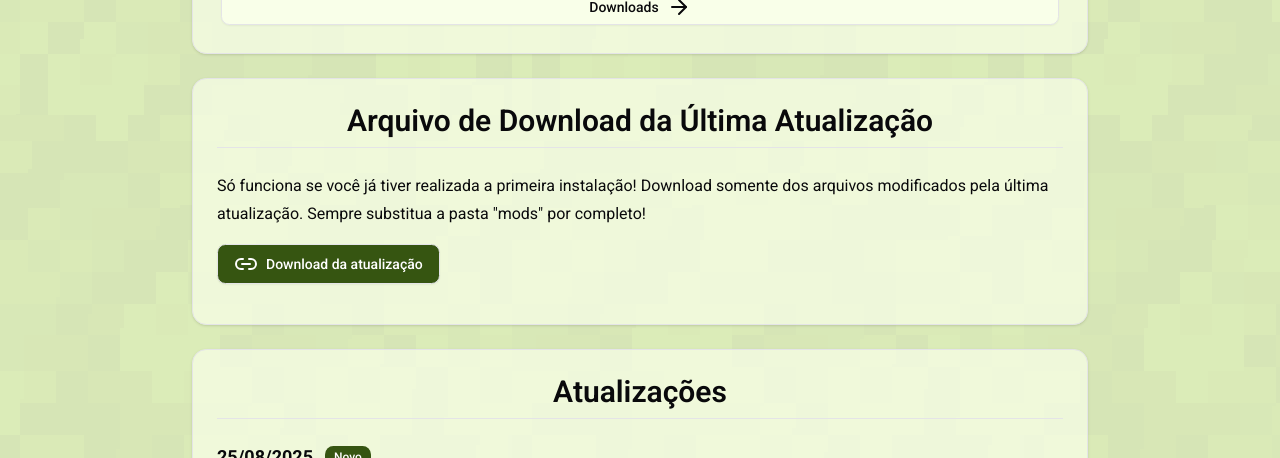
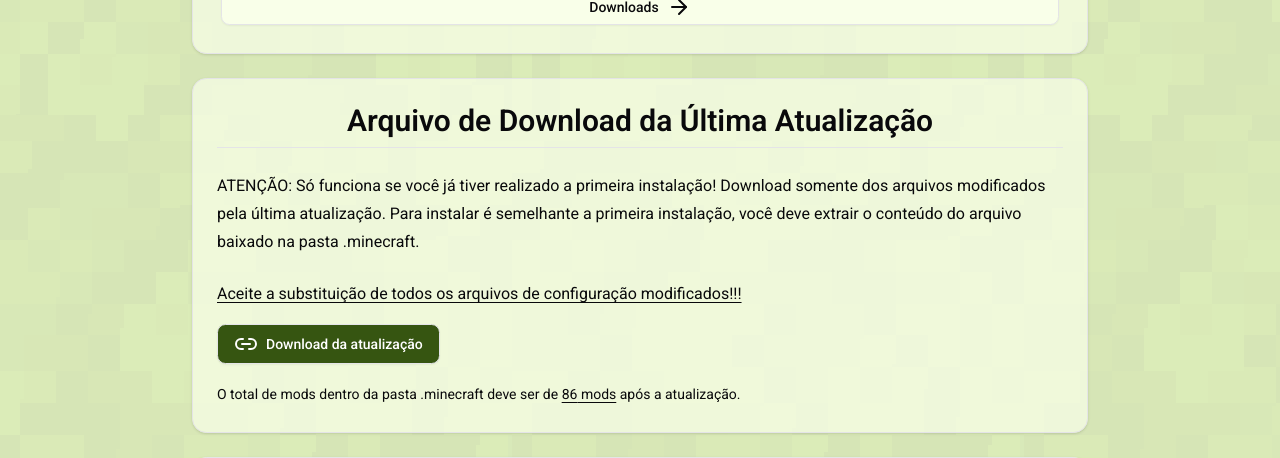
Before and after one commit to estanho/minecraft-choke7, a React (Vite) app: page / in a window 1280 px wide. Shown: the part 2445-2903 px from the top of the page. Built offline with nearby package versions, Linux system fonts and the light colour scheme; no server answers.

Commit message:
feat: change download and update

```diff
--- a/src/App.tsx
+++ b/src/App.tsx
@@ -181,10 +181,17 @@ export default function App() {
               <h2>Arquivo de Download da Última Atualização</h2>
               <div>
                 <p>
-                  Só funciona se você já tiver realizada a primeira instalação!
-                  Download somente dos arquivos modificados pela última
-                  atualização. Sempre substitua a pasta &quot;mods&quot; por
-                  completo!
+                  ATENÇÃO: Só funciona se você já tiver realizado a primeira
+                  instalação! Download somente dos arquivos modificados pela
+                  última atualização. Para instalar é semelhante a primeira
+                  instalação, você deve extrair o conteúdo do arquivo baixado na
+                  pasta .minecraft.
+                </p>
+                <p>
+                  <span className="underline underline-offset-3">
+                    Aceite a substituição de todos os arquivos de configuração
+                    modificados!!!
+                  </span>
                 </p>
                 <div className="mt-4 max-w-fit">
                   <LinkButton
@@ -193,6 +200,13 @@ export default function App() {
                     label="Link para download da atualização"
                   />
                 </div>
+                <p className="mt-0 text-[14px]">
+                  O total de mods dentro da pasta .minecraft deve ser de{" "}
+                  <span className="underline underline-offset-3">
+                    {download.number_of_mods} mods
+                  </span>{" "}
+                  após a atualização.
+                </p>
               </div>
             </Card>
           </section>
--- a/src/components/tabs/tab-downloads.tsx
+++ b/src/components/tabs/tab-downloads.tsx
@@ -27,22 +27,22 @@ export function TabDownloads() {
       <Separator />
 
       <p className="font-semibold">
-        1. Baixe o arquivo .rar com tudo que é necessário para a primeira
+        1. Baixe o arquivo .zip com tudo que é necessário para a primeira
         instalação.
       </p>
       <LinkButton
         href={download.download_url}
-        text="Link para download do arquivo (.rar)"
-        label="Link para download do arquivo (.rar)"
+        text="Link para download do arquivo (.zip)"
+        label="Link para download do arquivo (.zip)"
       />
 
       <Separator />
 
       <p className="font-semibold">
-        2. O arquivo .rar baixado deve ser extraído na pasta .minecraft.
+        2. O arquivo .zip baixado deve ser extraído na pasta .minecraft.
       </p>
       <p>
-        O conteúdo do arquivo .rar deve substituir as pastas e arquivos
+        O conteúdo do arquivo .zip deve substituir as pastas e arquivos
         existentes. Se você já tiver mods instalados é importante remove-los da
         pasta &quot;mods&quot; para evitar conflitos.
       </p>
@@ -53,6 +53,9 @@ export function TabDownloads() {
             <div className="flex items-center gap-4">
               <ImagePlay />
               GIF mostrando como encontrar a .minecraft
+              <span className="animate-pulse font-light">
+                (Clique aqui para visualizar)
+              </span>
             </div>
           </AccordionTrigger>
           <AccordionContent className="flex flex-col items-center">
@@ -74,7 +77,10 @@ export function TabDownloads() {
           <AccordionTrigger>
             <div className="flex items-center gap-4">
               <ImagePlay />
-              GIF mostrando como extrair os arquivos do .rar
+              GIF mostrando como extrair os arquivos do .zip
+              <span className="animate-pulse font-light">
+                (Clique aqui para visualizar)
+              </span>
             </div>
           </AccordionTrigger>
           <AccordionContent>
--- a/src/components/tabs/tab-launchers.tsx
+++ b/src/components/tabs/tab-launchers.tsx
@@ -76,6 +76,9 @@ export function TabLaunchers() {
                   <div className="flex items-center gap-4">
                     <Image />
                     Imagem mostrando onde baixar o SKLauncher
+                    <span className="animate-pulse font-light">
+                      (Clique aqui para visualizar)
+                    </span>
                   </div>
                 </AccordionTrigger>
                 <AccordionContent>
@@ -103,8 +106,7 @@ export function TabLaunchers() {
             <p>
               Para isso, clique no botão &apos;Mudar para modo offline&apos; no
               canto inferior esquerdo e depois digite o username que você deseja
-              utilizar no jogo (esse username não é definitivo, você pode
-              altera-lo).
+              utilizar no jogo.
             </p>
 
             <Accordion id="username-sklauncher" type="multiple">
@@ -113,6 +115,9 @@ export function TabLaunchers() {
                   <div className="flex items-center gap-4">
                     <ImagePlay />
                     GIF mostrando como selecionar o username
+                    <span className="animate-pulse font-light">
+                      (Clique aqui para visualizar)
+                    </span>
                   </div>
                 </AccordionTrigger>
                 <AccordionContent>
@@ -143,6 +148,9 @@ export function TabLaunchers() {
                   <div className="flex items-center gap-4">
                     <ImagePlay />
                     GIF mostrando como criar a instalação
+                    <span className="animate-pulse font-light">
+                      (Clique aqui para visualizar)
+                    </span>
                   </div>
                 </AccordionTrigger>
                 <AccordionContent>
@@ -172,6 +180,9 @@ export function TabLaunchers() {
                   <div className="flex items-center gap-4">
                     <ImagePlay />
                     GIF mostrando como verficar a quantidade de memória
+                    <span className="animate-pulse font-light">
+                      (Clique aqui para visualizar)
+                    </span>
                   </div>
                 </AccordionTrigger>
                 <AccordionContent>
@@ -227,6 +238,9 @@ export function TabLaunchers() {
                   <div className="flex items-center gap-4">
                     <ImagePlay />
                     GIF mostrando como baixar o Forge 1.20.1 - 47.4.0
+                    <span className="animate-pulse font-light">
+                      (Clique aqui para visualizar)
+                    </span>
                   </div>
                 </AccordionTrigger>
                 <AccordionContent>
@@ -251,6 +265,9 @@ export function TabLaunchers() {
                   <div className="flex items-center gap-4">
                     <ImagePlay />
                     GIF mostrando como é a instalação do Forge
+                    <span className="animate-pulse font-light">
+                      (Clique aqui para visualizar)
+                    </span>
                   </div>
                 </AccordionTrigger>
                 <AccordionContent className="flex flex-col items-center">
@@ -301,6 +318,9 @@ export function TabLaunchers() {
                   <div className="flex items-center gap-4">
                     <ImagePlay />
                     GIF mostrando como verficar a quantidade de memória
+                    <span className="animate-pulse font-light">
+                      (Clique aqui para visualizar)
+                    </span>
                   </div>
                 </AccordionTrigger>
                 <AccordionContent>
--- a/src/components/tabs/tab-password.tsx
+++ b/src/components/tabs/tab-password.tsx
@@ -32,6 +32,9 @@ export function TabPassword() {
             <div className="flex items-center gap-4">
               <ImagePlay />
               GIF mostrando como criar a senha
+              <span className="animate-pulse font-light">
+                (Clique aqui para visualizar)
+              </span>
             </div>
           </AccordionTrigger>
           <AccordionContent>
--- a/src/data/download.ts
+++ b/src/data/download.ts
@@ -1,6 +1,7 @@
 export const download = {
   download_url:
-    "https://drive.google.com/file/d/10N_d9LkpnF6Pte93E3o8zCd4whe1-oSm/view?usp=sharing",
+    "https://drive.google.com/file/d/1sAIFRGvgIwDaiBM4TYmHsHk4XCWcCDPC/view?usp=sharing",
   last_update_url:
     "https://drive.google.com/file/d/1qdpMsurDAVRhvHkNsHcwabgi82-rvBhK/view?usp=sharing",
+  number_of_mods: 86,
 };
```
